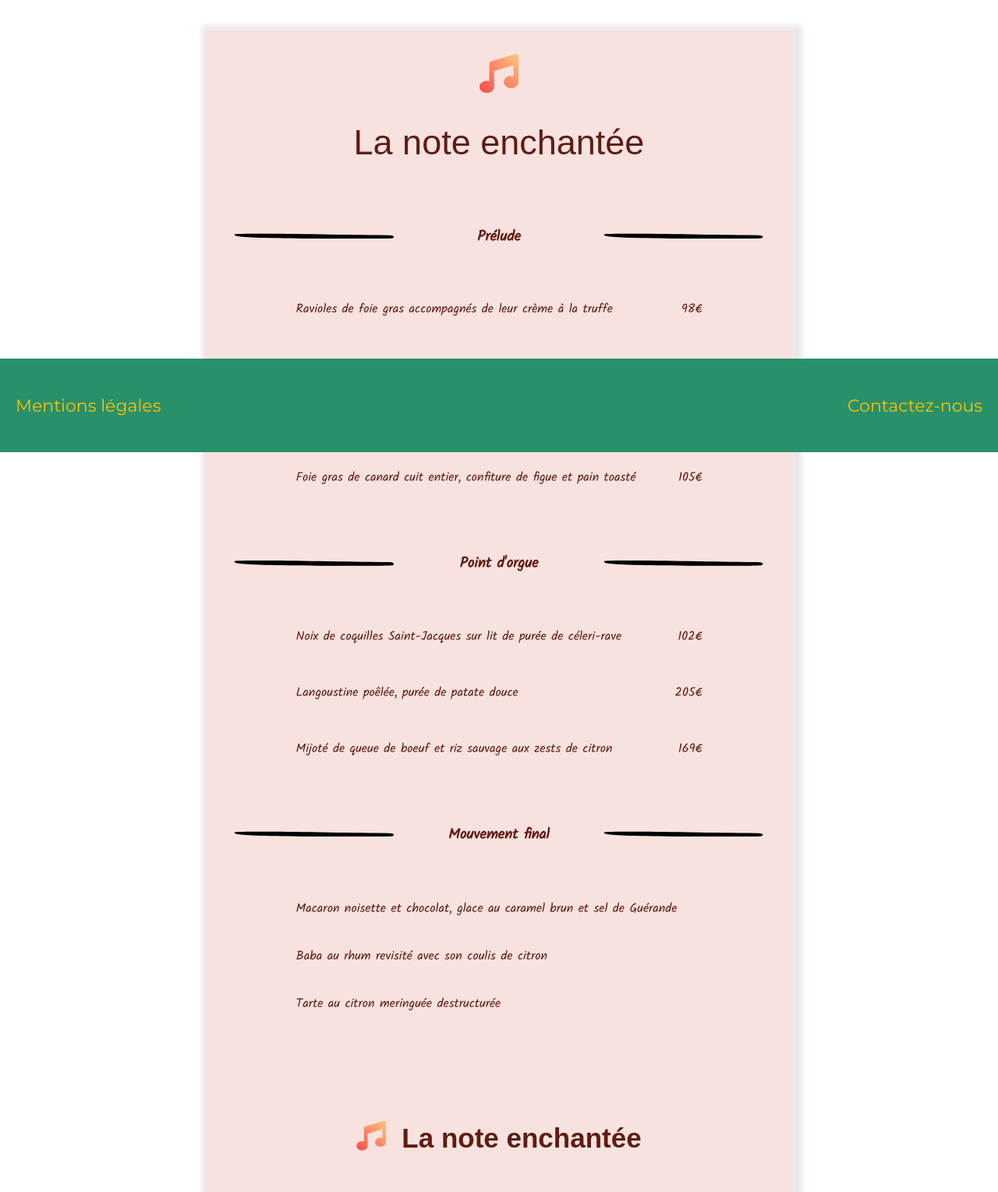
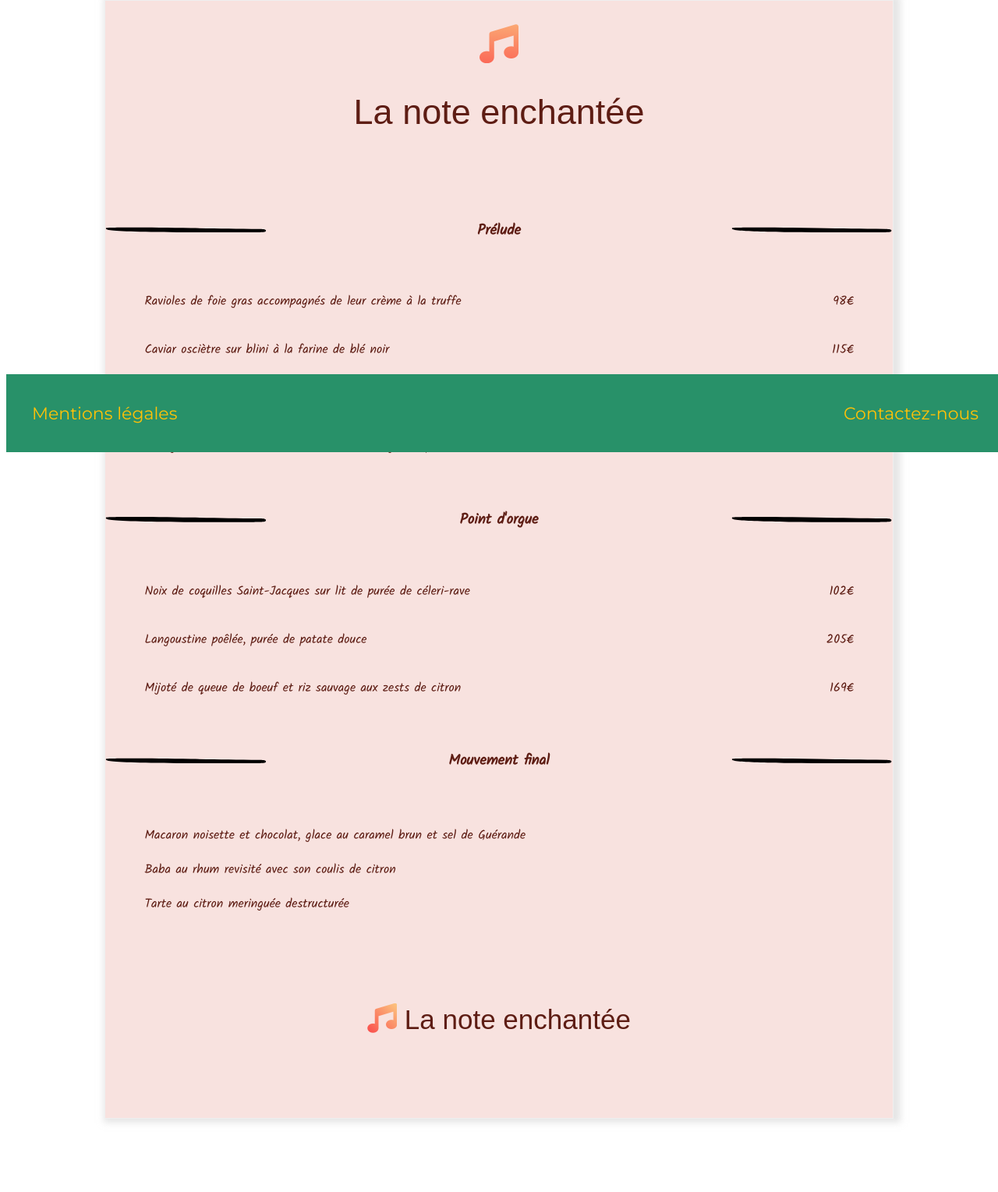
Before and after one commit to dasyx/ohmyfood, a website: page la_note_enchantee.html in a window 1280 px wide. Shown: the part 220-1749 px from the top of the page at 78% size. Drawn offline with Linux system fonts and the light colour scheme; a web font is replaced by a local one.

Commit message:
correction dry2

```diff
--- a/la_note_enchantee.html
+++ b/la_note_enchantee.html
@@ -93,25 +93,12 @@
                         <p class="space">Tarte au citron meringuée destructurée</p>
                     </div>
                 </section>
-                <div class="note_bas">
-                    <div class="note_bas__cle">
-                        <i class="fas fa-music key"></i>
-                    </div>
-                    <div class="note_bas__titre">
-                        <h4>La note enchantée</h4>
-                    </div>
-                </div>
+                <h4 class="note_bas titre"><i class="fas fa-music key"> </i> La note enchantée</h4>
             </article>
         </main>
             <footer class="foot">
-                <div class="foot__flex">
-                    <div class="foot__flex__gauche">
-                        <p>Mentions légales</p>
-                    </div>
-                    <div class="foot__flex__droite">
-                        <p>Contactez-nous</p>
-                    </div>
-                </div>
+                <a href="mentions_legales.html"><p class="foot__gauche">Mentions légales</p></a>
+                <a href="mailto:seanpnn00@gmail.com"><p class="foot__droite">Contactez-nous</p></a>
             </footer>
     </body>
 </html>
--- a/sass/base/_base.scss
+++ b/sass/base/_base.scss
@@ -1,5 +1,5 @@
 * {
-	margin: 0 auto;
-	padding: 0px;
+	/*margin: 0 auto;*/
+	padding: 0;
 	box-sizing: border-box;
 }
--- a/sass/layouts/_footer.scss
+++ b/sass/layouts/_footer.scss
@@ -1,43 +1,29 @@
 .foot {
-	height: 120px;
+    display: flex;
+    flex-direction: row;
+    justify-content: space-between;
+    align-items: center;
     width: 100%;
-	padding: 25px 0px 0px 0px;
+    height: 100px;
     position: fixed;
     /*avec la position: fixed, le footer sera visible même au scrolling*/
-	left: 0;
     bottom: 0;
     @include logo-colors;
-        &__flex {
-            display: flex;
-            flex-direction: row;
-            justify-content: space-between;
-            /*ci-dessous le paramètrage du tremblement des éléments du footer*/
+        &__gauche {
             &:hover {
-                animation: shake 2s;
-                animation-iteration-count: infinite;
-                @keyframes shake {
-                    0% { transform: translate(1px, 1px) rotate(0deg); }
-                    10% { transform: translate(-1px, -2px) rotate(-1deg); }
-                    20% { transform: translate(-3px, 0px) rotate(1deg); }
-                    30% { transform: translate(3px, 2px) rotate(0deg); }
-                    40% { transform: translate(1px, -1px) rotate(1deg); }
-                    50% { transform: translate(-1px, 2px) rotate(-1deg); }
-                    60% { transform: translate(-3px, 1px) rotate(0deg); }
-                    70% { transform: translate(3px, 1px) rotate(-1deg); }
-                    80% { transform: translate(-1px, -1px) rotate(1deg); }
-                    90% { transform: translate(1px, 2px) rotate(0deg); }
-                    100% { transform: translate(1px, -2px) rotate(-1deg); }
-                }
+                 /*ci-dessous la mixin du tremblement des éléments du footer*/
+                 @include shaking;
             }
-            &__gauche {
-                margin-left: 20px;
+        }
+        &__droite {
+            &:hover {
+                /*ci-dessous la mixin du tremblement des éléments du footer*/
+                @include shaking;
             }
-            &__droite {
-                margin-right: 20px;
-            }
+        }
     }
-}
-.foot__flex__gauche a, .foot__flex__droite a {
+a .foot__gauche, a .foot__droite {
+    margin: 0.3em 1.5em;
     text-decoration: none;
     color: $color_1;
 }
--- a/sass/layouts/_header.scss
+++ b/sass/layouts/_header.scss
@@ -1,5 +1,5 @@
 .header {
-    width: 100%;
+    margin: -50px -10px 50px -20px;
     line-height: 100px;
     &__logo-colors {
         padding: 20px;
--- a/sass/layouts/_main.scss
+++ b/sass/layouts/_main.scss
@@ -7,16 +7,15 @@
 	margin-top: 80px;
 }
 .main_contain {
-    width: 90%;
-    /*margin-left: auto;
-    margin-right: auto;*/
+    width: 80%;
+    margin-left: auto;
+    margin-right: auto;
     margin-top: 100px;
     margin-bottom: 200px;
     border: 1px #efefef solid;
 	box-shadow: 4px 0px 8px 5px #cdcdcd80;
 }
 .article_container_menu {
-    width: 90%;
     padding-bottom: 60px;
 }
 .section_container_menu {
@@ -24,13 +23,13 @@
 }
 .deco_bar {
     display: flex;
-    /*padding: 2em 0 2em 0;*/
+    padding: 1.5em 0 1.5em 0;
     justify-content: space-between;
     align-items: center;
 }
 .menu {
     display: flex;
-    padding-top: 10px;
+    padding-top: 5px;
     &__texte {
         margin-left: 50px;
         flex: 1;
@@ -40,7 +39,7 @@
     }
 }
 .menu_bas {
-    line-height: 30px;
+    line-height: 13px;
     margin-left: 50px;
 }
 .space {
--- a/sass/pages/_note_enchant.scss
+++ b/sass/pages/_note_enchant.scss
@@ -4,6 +4,7 @@
     color: echantenote_color($color_2);
 }
 .enchantee {
+    text-align: center;
     font-family: $font_family_2;
     padding-top: 30px;
     padding-bottom: 30px;
@@ -45,18 +46,12 @@
     font-size: 38px;
 }
 .note_bas {
-    display: flex;
+    text-align: center;
     padding-top: 50px;
-    &__cle {
-        margin-left: auto;
-        padding-top: 45px;
-        padding-right: 20px;
-    }
-    &__titre {
-        margin-right: auto;
-        color: echantenote_color($color_2);
-        font-family: $font_family_2;
-        font-size: 35px;
-        font-weight: 200;
-    }
 }
+.titre {
+    color: echantenote_color($color_2);
+    font-family: $font_family_2;
+    font-size: 35px;
+    font-weight: 200;
+}
--- a/sass/utils/_mixins.scss
+++ b/sass/utils/_mixins.scss
@@ -13,7 +13,6 @@
 @mixin auto_center {
     margin-left: auto;
     margin-right: auto;
-    text-align: center;
 }
 @mixin cartes {
     display: flex;
@@ -129,3 +128,21 @@
     transition: width .2s ease;
     -webkit-transition: width .2s ease;
 }
+/*ci-dessous le paramètrage du tremblement des éléments du footer*/
+@mixin shaking {
+    animation: shake 2s;
+    animation-iteration-count: infinite;
+    @keyframes shake {
+        0% { transform: translate(1px, 1px) rotate(0deg); }
+        10% { transform: translate(-1px, -2px) rotate(-1deg); }
+        20% { transform: translate(-3px, 0px) rotate(1deg); }
+        30% { transform: translate(3px, 2px) rotate(0deg); }
+        40% { transform: translate(1px, -1px) rotate(1deg); }
+        50% { transform: translate(-1px, 2px) rotate(-1deg); }
+        60% { transform: translate(-3px, 1px) rotate(0deg); }
+        70% { transform: translate(3px, 1px) rotate(-1deg); }
+        80% { transform: translate(-1px, -1px) rotate(1deg); }
+        90% { transform: translate(1px, 2px) rotate(0deg); }
+        100% { transform: translate(1px, -2px) rotate(-1deg); }
+    }
+}
```
Also changed, not shown: index.html (+4 -10 lines), la_palette_du_gout.html (+2 -8 lines), le_chic_a_la_francaise.html (+2 -8 lines), le_delice_des_papilles.html (+2 -8 lines), style.css, 1 other file.
